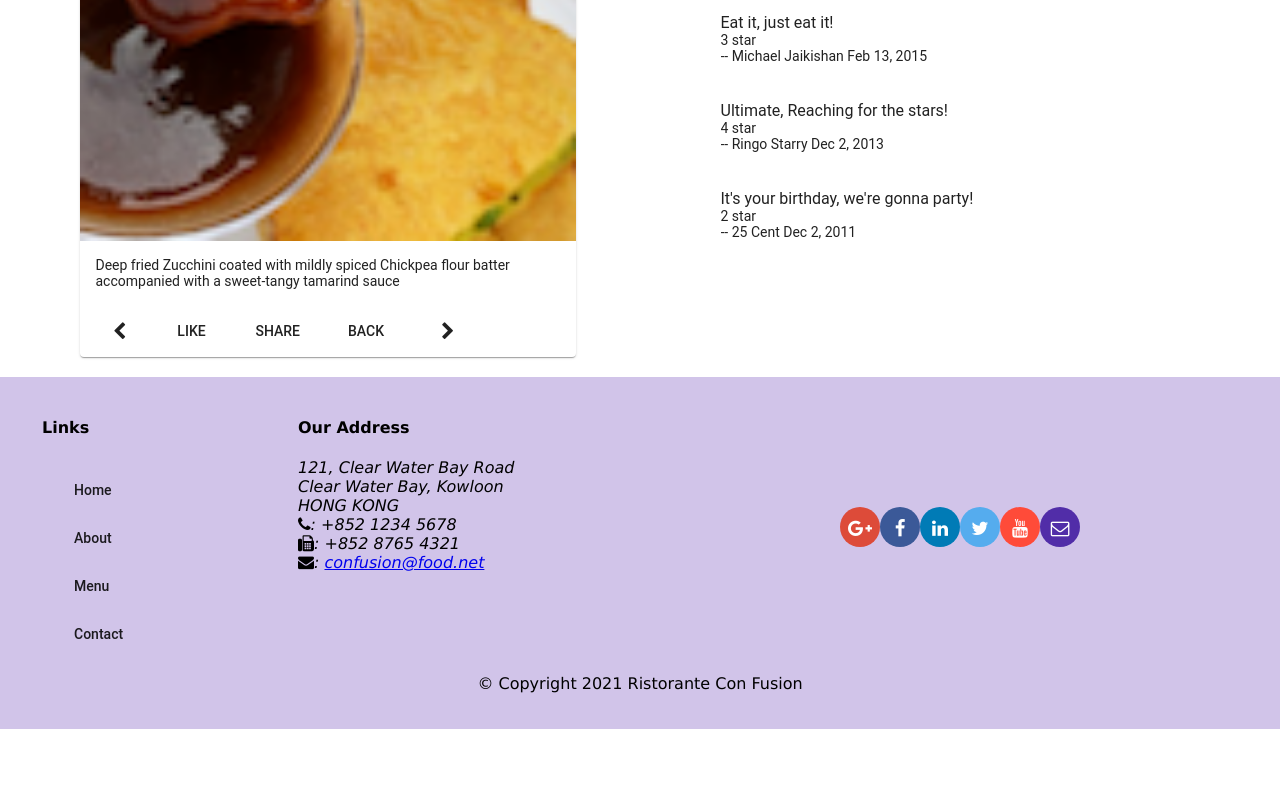
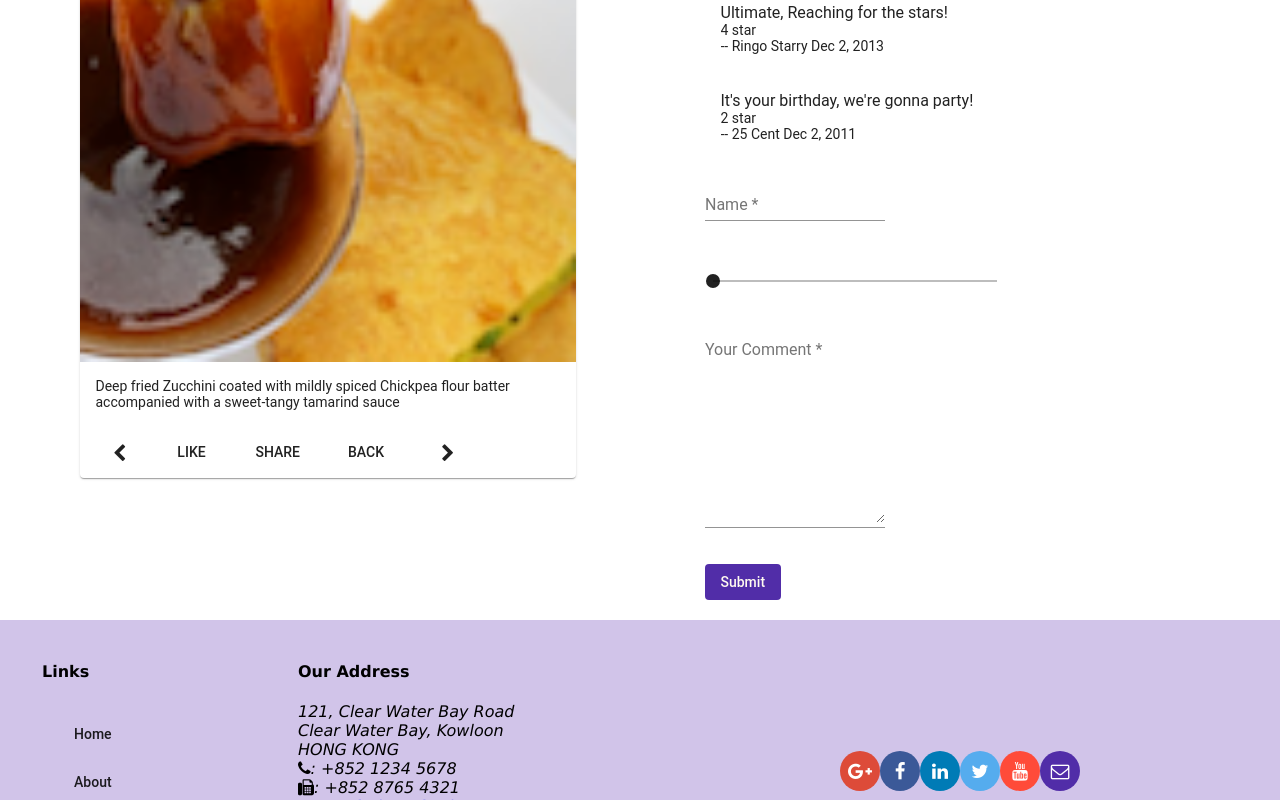
Before and after one commit to SamAudai/FrontEnd_Angular, an Angular app: page /dishdetail/1 in a window 1280 px wide. Shown: the part 724-1524 px from the top of the page. Before the commit the page ends 1453 px from the top, so only its background shows below. Built offline with nearby package versions, Linux system fonts and the light colour scheme.

Commit message:
commit 3

```diff
--- a/src/app/app.module.ts
+++ b/src/app/app.module.ts
@@ -14,6 +14,7 @@ import { MatCheckboxModule } from '@angular/material/checkbox';
 import { matSelectAnimations, MatSelectModule } from '@angular/material/select';
 import { MatProgressSpinnerModule } from '@angular/material/progress-spinner';
 import { MatSlideToggleModule } from '@angular/material/slide-toggle';
+import { MatSliderModule } from '@angular/material/slider';
 import { FlexLayoutModule } from '@angular/flex-layout';
 import { ReactiveFormsModule } from '@angular/forms';
 import { FormsModule } from '@angular/forms';
@@ -66,7 +67,8 @@ import { LoginComponent } from './login/login.component';
     MatDialogModule,
     MatSelectModule,
     MatSlideToggleModule,
-    MatProgressSpinnerModule
+    MatProgressSpinnerModule,
+    MatSliderModule
   ],
   providers: [
     DishService,
--- a/src/app/dishdetail/dishdetail.component.html
+++ b/src/app/dishdetail/dishdetail.component.html
@@ -24,9 +24,8 @@
           <button mat-button (click)="goBack()">BACK</button>
           <span class="flex-spacer"></span>
           <button mat-button [routerLink]="['/dishdetail', next]"><span class="fa fa-chevron-right fa-lg"></span></button>
-
         </mat-card-actions>
-      </mat-card>
+    </mat-card>
   </div>
 
   <div fxFlex="40">
@@ -40,7 +39,53 @@
             </p>
         </mat-list-item>
       </mat-list>
-  </div>
+      <div class="form-size">
+
+        <div class="validFormValues" *ngIf="commentForm.status=='valid'">
+          <p matline>{{commentForm.value.comment }} </p>
+          <p matLine style="white-space: pre-line"> {{commentForm.value.rating}} Stars</p>
+          <p matLine style="white-space: pre-line">-- {{commentForm.value.author }}</p>
+
+        </div>
+
+
+        <form novalidate [formGroup]="commentForm" #fform="ngForm" (ngSubmit)="onSubmit()">
+          <p>
+            <mat-form-field class="full-width">
+              <input matInput formControlName="author" placeholder="Name" type="text" required>
+              <mat-error *ngIf="formErrors.author">{{ formErrors.author }}</mat-error>
+            </mat-form-field>
+          </p>
+          <p>
+            <mat-slider
+              matInput
+              thumbLabel
+              tickInterval="1"
+              step="1"
+              min="1"
+              max="5"
+              style="width: 300px; color:yellow;"
+              value="rating"
+              formControlName="rating"
+              input type="range"
+              aria-label="units">
+            </mat-slider>
+          </p>
+          <p>
+            <mat-form-field class="full-width">
+              <textarea matInput formControlName="comment" placeholder="Your Comment" rows=10 required></textarea>
+              <mat-error *ngIf="formErrors.comment">{{ formErrors.comment }}</mat-error>
+            </mat-form-field>
+          </p>
+          <button type="submit" mat-button class="background-primary text-floral-white"
+                  [disabled]="!commentForm.valid">Submit
+          </button>
+        </form>
+      </div>
+
+    </div>
+
+
   <div fxFlex [hidden]="dish">
     <mat-spinner></mat-spinner> <h4>Loading . . . Please Wait</h4>
   </div>
--- a/src/app/dishdetail/dishdetail.component.ts
+++ b/src/app/dishdetail/dishdetail.component.ts
@@ -1,9 +1,12 @@
-import { Component, OnInit } from '@angular/core';
+import { Component, OnInit, ViewChild } from '@angular/core';
 import { Params, ActivatedRoute } from '@angular/router';
 import { Location } from '@angular/common';
 import { Dish } from '../shared/dish';
 import { DishService } from '../services/dish.service';
 import { switchMap } from 'rxjs/operators';
+import { FormBuilder, FormGroup, Validators } from '@angular/forms';
+import { Comment } from '../shared/comment';
+import { DISHIES } from '../shared/dishes';
 
 @Component({
     selector: 'app-dishdetail',
@@ -12,14 +15,39 @@ import { switchMap } from 'rxjs/operators';
 })
 export class DishdetailComponent implements OnInit {
 
+    @ViewChild('fform') feedbackFormDirective:any;
+
     dish !: Dish;
     dishIds!: string[];
     prev!: string;
     next!: string;
 
+    commentForm!: FormGroup;
+    comment!: Comment;
+    d = new Date();
+    dishId!: string;
+
+    formErrors: any = {
+        'author': '',
+        'comment': ''
+    };
+
+    validationMessages: any = {
+        'author': {
+            'required': 'The Name is required.',
+            'minlength': 'The Name must be at least 2 characters long.',
+            'maxlength': 'The Name cannot be more than 25 characters long.'
+        },
+        'comment': {
+            'required': 'Comments is required.',
+            'minlength': 'Comments must be at least 10 characters long.',
+            'maxlength': 'Comments cannot be more than 250 characters long.'
+        }
+    };
+
     constructor(private dishservice: DishService,
         private route: ActivatedRoute,
-        private location: Location) { }
+        private location: Location, private fb: FormBuilder) { this.createForm(); }
 
     ngOnInit(): void {
         let id = this.route.snapshot.params['id'];
@@ -42,10 +70,57 @@ export class DishdetailComponent implements OnInit {
         const index = this.dishIds.indexOf(dishId);
         this.prev = this.dishIds[(this.dishIds.length + index - 1) % this.dishIds.length];
         this.next = this.dishIds[(this.dishIds.length + index + 1) % this.dishIds.length];
-      }
+    }
 
 
     goBack(): void {
         this.location.back();
+    }
+
+    createForm() {
+        this.commentForm = this.fb.group({
+            author: ['', [Validators.required, Validators.minLength(2), Validators.maxLength(25)]],
+            comment: ['', [Validators.required, Validators.minLength(10), Validators.maxLength(250)]],
+            rating: 1
+        });
+
+        this.commentForm.valueChanges.subscribe(data => this.onValueChanged(data));
+        this.onValueChanged(); // (re)set validation messages now
+    }
+
+    onValueChanged(data?: any) {
+        if (!this.commentForm) { return; }
+        const form = this.commentForm;
+        for (const field in this.formErrors) {
+            if (this.formErrors.hasOwnProperty(field)) {
+                // clear previous error message (if any)
+                this.formErrors[field] = '';
+                const control = form.get(field);
+                if (control && control.dirty && !control.valid) {
+                    const messages = this.validationMessages[field];
+                    for (const key in control.errors) {
+                        if (control.errors.hasOwnProperty(key)) {
+                            this.formErrors[field] += messages[key] + ' ';
+                        }
+                    }
+                }
+            }
+        }
+    }
+
+    onSubmit() {
+        this.comment = this.commentForm.value;
+        this.comment.date = this.d.toISOString();
+        console.log(this.comment);
+
+        this.dish=DISHIES.filter((dish) => (dish.id === this.dishId))[0];
+        this.dish.comments.push(this.comment);
+
+        this.commentForm.reset({
+          author: '',
+          comment: '',
+          rating: 1
+        });
+        this.feedbackFormDirective.resetForm();
       }
 }
```
Also changed, not shown: src/app/shared/comment.ts (line endings or trailing spaces).
